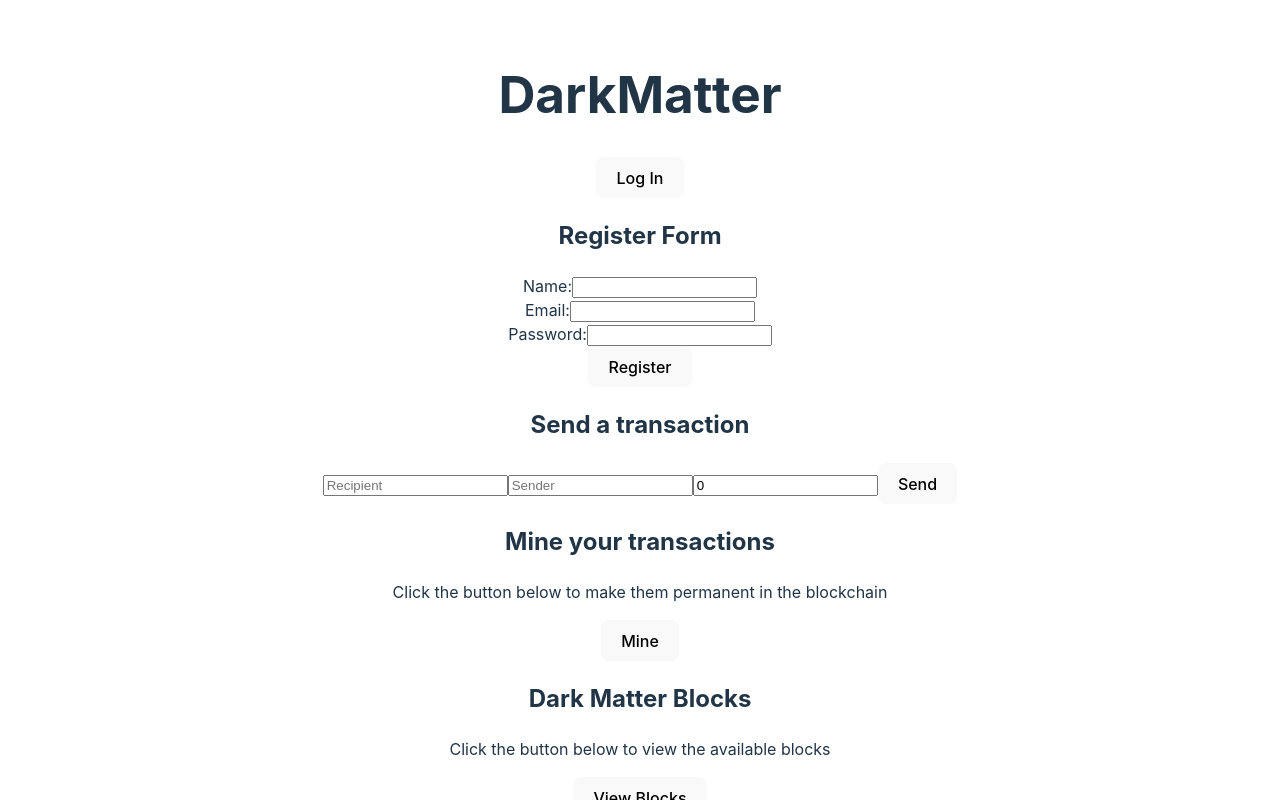
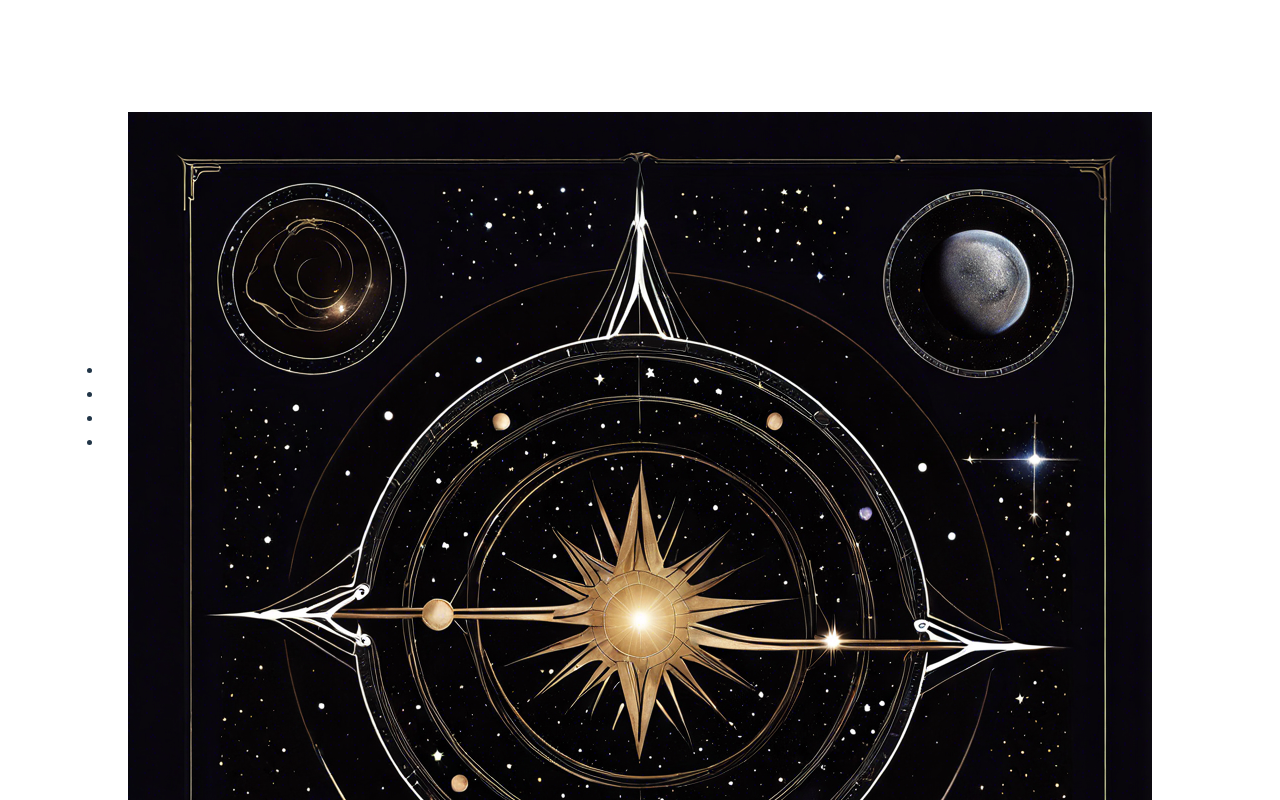
Before and after one commit to Nevto/DarkMatter, a React (Vite) app in the folder DarkMatter-client/: page / in a window 1280 px wide. Shown: the top 800 px of the page. Built offline with nearby package versions, Linux system fonts and the light colour scheme.

Commit message:
Added router functionality to my application, and now working on the layout

```diff
--- a/DarkMatter-client/src/App.jsx
+++ b/DarkMatter-client/src/App.jsx
@@ -7,6 +7,9 @@ import { MineBlock } from './components/MineBlock';
 import { SendTransaction } from './components/SendTransaction';
 import { GetDarkMatter } from './components/DarkMatter';
 import RegisterForm from './components/Register';
+import { RouterProvider } from 'react-router-dom';
+import { darkMatterRouter } from './Router.jsx';
+
 
 const App = () => {
   const [showLoginForm, setShowLoginForm] = useState(false);
@@ -16,17 +19,23 @@ const App = () => {
   };
 
   return (
+
     <div>
+      <UserProvider>
+        <RouterProvider router={darkMatterRouter} />
+      </UserProvider>
+    </div>
+    // <div>
 
-      <UserProvider>
-        <Header onLoginClick={handleLoginClick} />
-        {showLoginForm && <LogInForm />}
-        <RegisterForm />
-      </UserProvider>
-      <SendTransaction />
-      <MineBlock />
-      <GetDarkMatter />
-    </div>
+    //   <UserProvider>
+    //     <Header onLoginClick={handleLoginClick} />
+    //     {showLoginForm && <LogInForm />}
+    //     <RegisterForm />
+    //   </UserProvider>
+    //   <SendTransaction />
+    //   <MineBlock />
+    //   <GetDarkMatter />
+    // </div>
   );
 };
 
--- /dev/null
+++ b/DarkMatter-client/src/Router.jsx
@@ -0,0 +1,29 @@
+import { createBrowserRouter } from 'react-router-dom';
+import { Layout } from './pages/Layout';
+import Home from './pages/Home';
+
+
+export const darkMatterRouter = createBrowserRouter([
+    {
+        path: '/',
+        element: <Layout />,
+        children: [
+            {
+                index: true,
+                element: <Home />
+            },
+            // {
+            //     path: 'transaction',
+            //     element: <Transaction />
+            // },
+            // {
+            //     path: 'register',
+            //     element: <Register />
+            // },
+            // {
+            //     path: 'blocks',
+            //     element: <GetDarkMatter />
+            // }
+        ]
+    }
+]);
--- /dev/null
+++ b/DarkMatter-client/src/pages/Home.jsx
@@ -0,0 +1,23 @@
+import { useState } from "react";
+import LogInForm from "../components/LogInForm"
+import RegisterForm from "../components/Register"
+
+const Home = () => {
+    const [showLoginForm, setShowLoginForm] = useState(true)
+
+    const toggleForm = () => {
+        setShowLoginForm(!showLoginForm)
+    }
+
+    return (
+        <div>
+            {showLoginForm ? <LogInForm /> : <RegisterForm />}
+
+            <button onClick={toggleForm}>
+                {showLoginForm ? <p>Register here</p> : <p>Already have an account? Login here</p>}
+            </button>
+        </div>
+    )
+}
+
+export default Home
--- a/DarkMatter-client/src/pages/Layout.jsx
+++ b/DarkMatter-client/src/pages/Layout.jsx
@@ -10,12 +10,12 @@ export const Layout = () => {
                         <img src={"./src/assets/DarkMatterLogo.png"} alt="Best logo in the world" />
                     </figure>
 
-                    <h1 className='title'>The Napoli Oven</h1>
+                    <h1 className='title'>DarkMatter</h1>
                     <div>
                         <nav>
                             <ul>
                                 <li>
-                                    <NavLink to="/">DarkMatter</NavLink>
+                                    <NavLink to="/">Home</NavLink>
                                 </li>
                                 <li>
                                     <NavLink to="/transaction">Transaction</NavLink>
```
Also changed, not shown: 1 other file (tests, documents, lock files or other folders).
